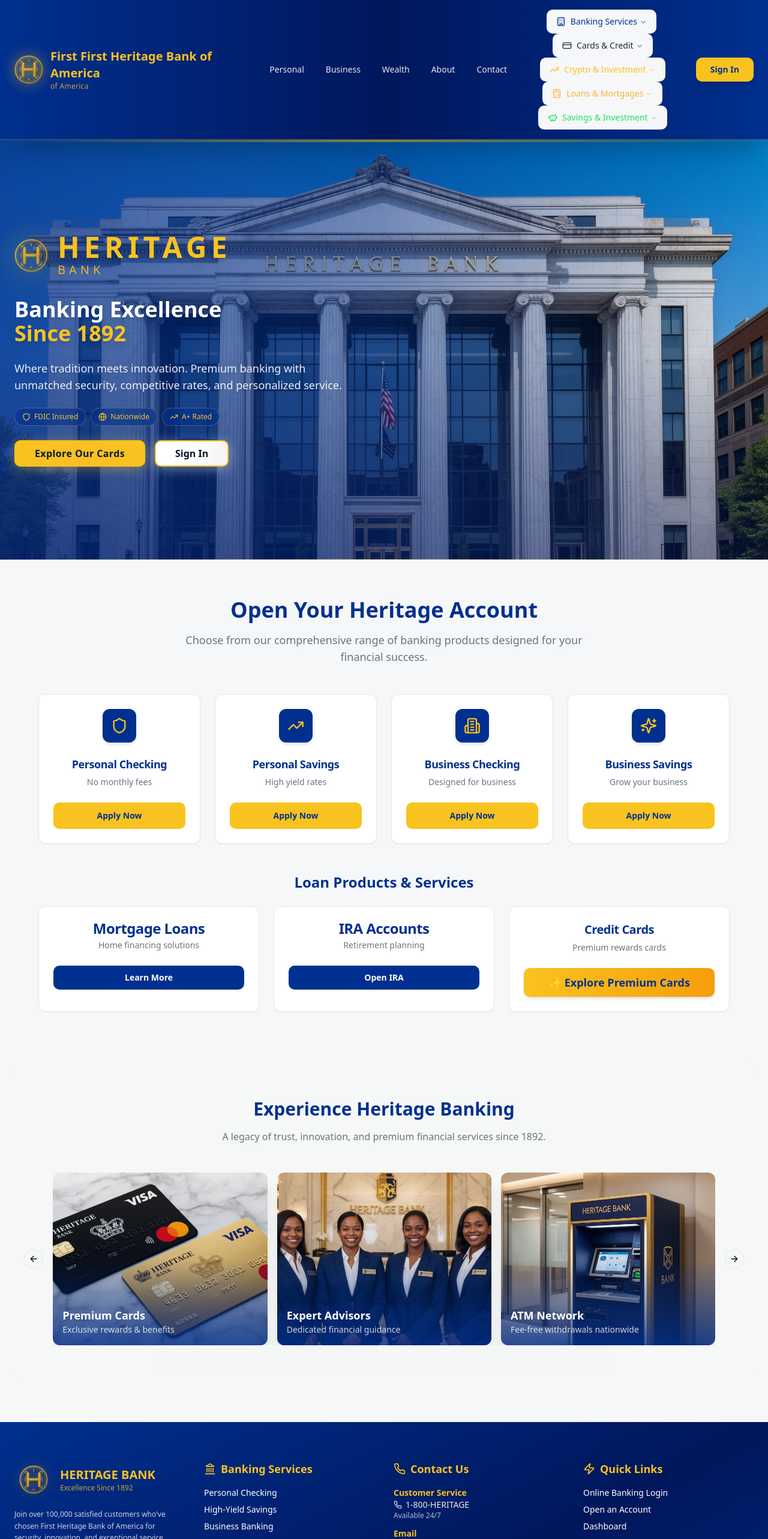
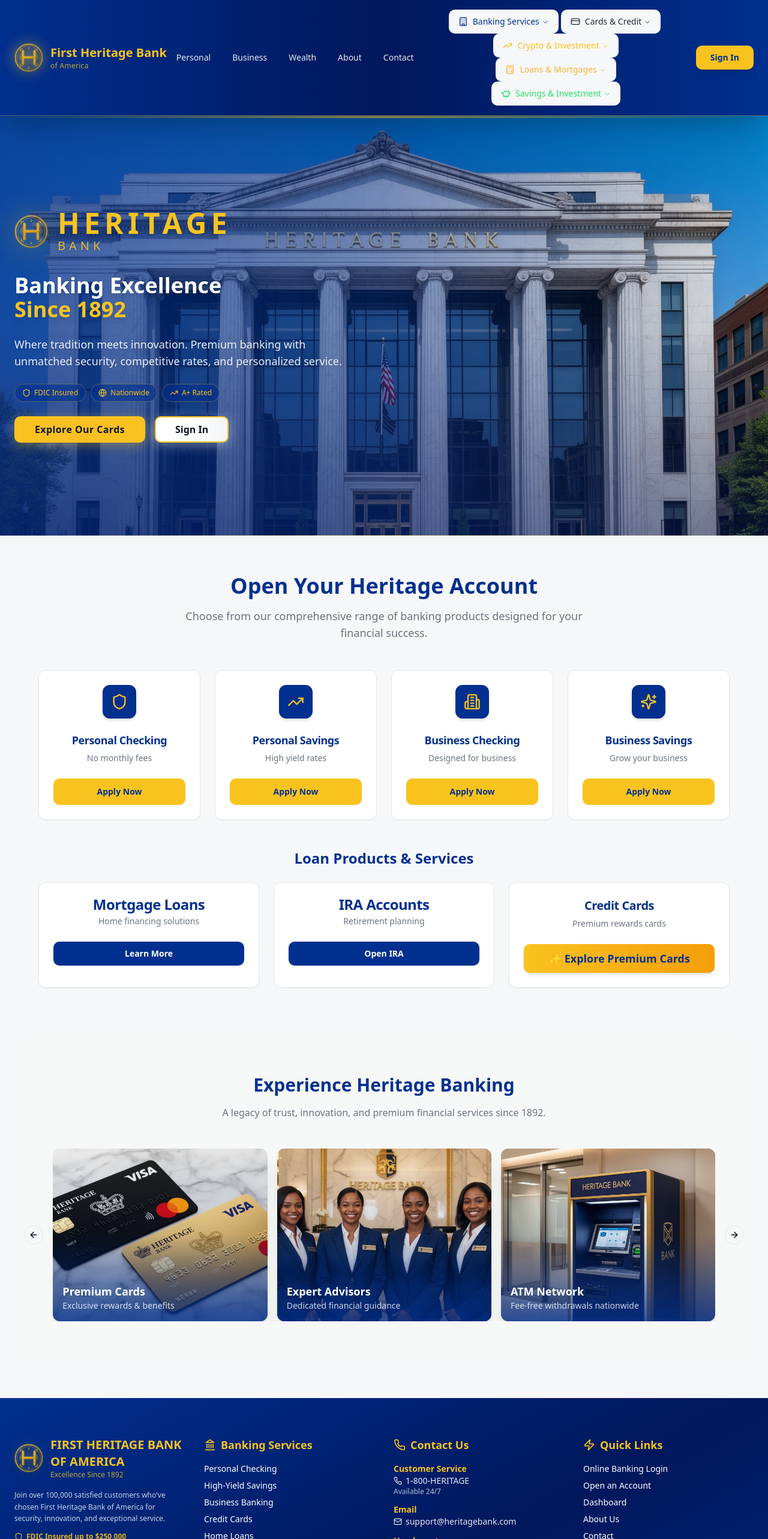
Before and after one commit to Portm4ster587/heritage-banking, a React (Vite) app: page / in a window 1280 px wide. Shown: the top 2566 px of the page at 60% size. Built offline with nearby package versions, Linux system fonts and the light colour scheme.

Commit message:
Changes
Co-authored-by: Portm4ster587 <177092851+Portm4ster587@users.noreply.github.com>

```diff
--- a/src/components/BankingHeader.tsx
+++ b/src/components/BankingHeader.tsx
@@ -61,7 +61,7 @@ export const BankingHeader = ({ activeSection, onSectionChange }: BankingHeaderP
             </div>
             <div className="hidden sm:block leading-tight">
               <h1 className="text-lg lg:text-xl font-bold text-heritage-gold">
-                First First Heritage Bank of America
+                First Heritage Bank
               </h1>
               <p className="text-[10px] lg:text-xs text-heritage-gold/80 font-medium tracking-wide">
                 of America
--- a/src/components/TransferReceiptPDF.tsx
+++ b/src/components/TransferReceiptPDF.tsx
@@ -239,7 +239,7 @@ export const TransferReceiptPDF = ({ transferDetails, onClose }: TransferReceipt
           <div class="header">
             <div class="logo-container">
               <div class="logo">HB</div>
-              <span class="bank-name">HERITAGE BANK</span>
+              <span class="bank-name">FIRST HERITAGE BANK OF AMERICA</span>
             </div>
             <div class="receipt-title">Transfer Receipt</div>
             <div class="success-badge">✓ ${status === 'completed' ? 'Transfer Successful' : status.toUpperCase()}</div>
--- a/src/pages/Index.tsx
+++ b/src/pages/Index.tsx
@@ -163,7 +163,7 @@ const Index = () => {
               <div className="flex items-center space-x-3 mb-4">
                 <AnimatedHeritageLogo size="sm" />
                 <div>
-                  <h3 className="text-xl font-bold text-heritage-gold">HERITAGE BANK</h3>
+                  <h3 className="text-xl font-bold text-heritage-gold">FIRST HERITAGE BANK OF AMERICA</h3>
                   <p className="text-xs text-heritage-gold/80">Excellence Since 1892</p>
                 </div>
               </div>
```
